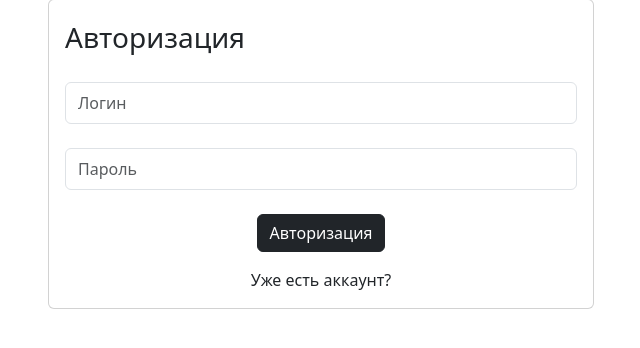
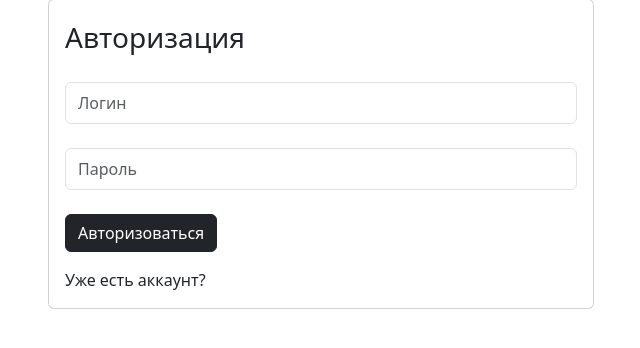
Before and after one commit to gderpy/my_blog, a Django app: page /login/ in a window 1280 px wide. Shown: the part 165-513 px from the top of the page, without its empty margins (319-959 px from the left). Run offline with Django 5.2, Linux system fonts and the light colour scheme.

Commit message:
Подправлены кнопки 'Регистрации', 'Авторизация'

```diff
--- a/main/templates/main/login.html
+++ b/main/templates/main/login.html
@@ -12,8 +12,12 @@
                             <form action="#">
                                 <input type="text" name="" id="" class="form-control my-4 py-2" placeholder="Логин">
                                 <input type="text" name="" id="" class="form-control my-4 py-2" placeholder="Пароль">
-                                <div class="text-center mt-3">
-                                    <button class="btn btn-dark mb-3">Авторизация</button>
+                                <div class="mt-3 d-none d-lg-block">
+                                    <button class="btn btn-dark mb-3">Авторизоваться</button>
+                                    <a href="#" class="nav-link">Уже есть аккаунт?</a>
+                                </div>
+                                <div class="text-center mt-3 d-block d-lg-none">
+                                    <button class="btn btn-dark mb-3">Авторизоваться</button>
                                     <a href="#" class="nav-link">Уже есть аккаунт?</a>
                                 </div>
                             </form>
--- a/main/templates/main/registration.html
+++ b/main/templates/main/registration.html
@@ -63,7 +63,10 @@
                                     <label for="inputNickname" class="form-label">Никнейм на сайте</label>
                                     <input type="text" class="form-control" id="inputNickname">
                                 </div>
-                                <div class="mt-3">
+                                <div class="mt-3 d-none d-lg-block">
+                                    <button type="submit" class="btn btn-dark mb-3">Зарегистрироваться</button>
+                                </div>
+                                <div class="mt-3 d-block d-lg-none text-center">
                                     <button type="submit" class="btn btn-dark mb-3">Зарегистрироваться</button>
                                 </div>
                             </form>
```
